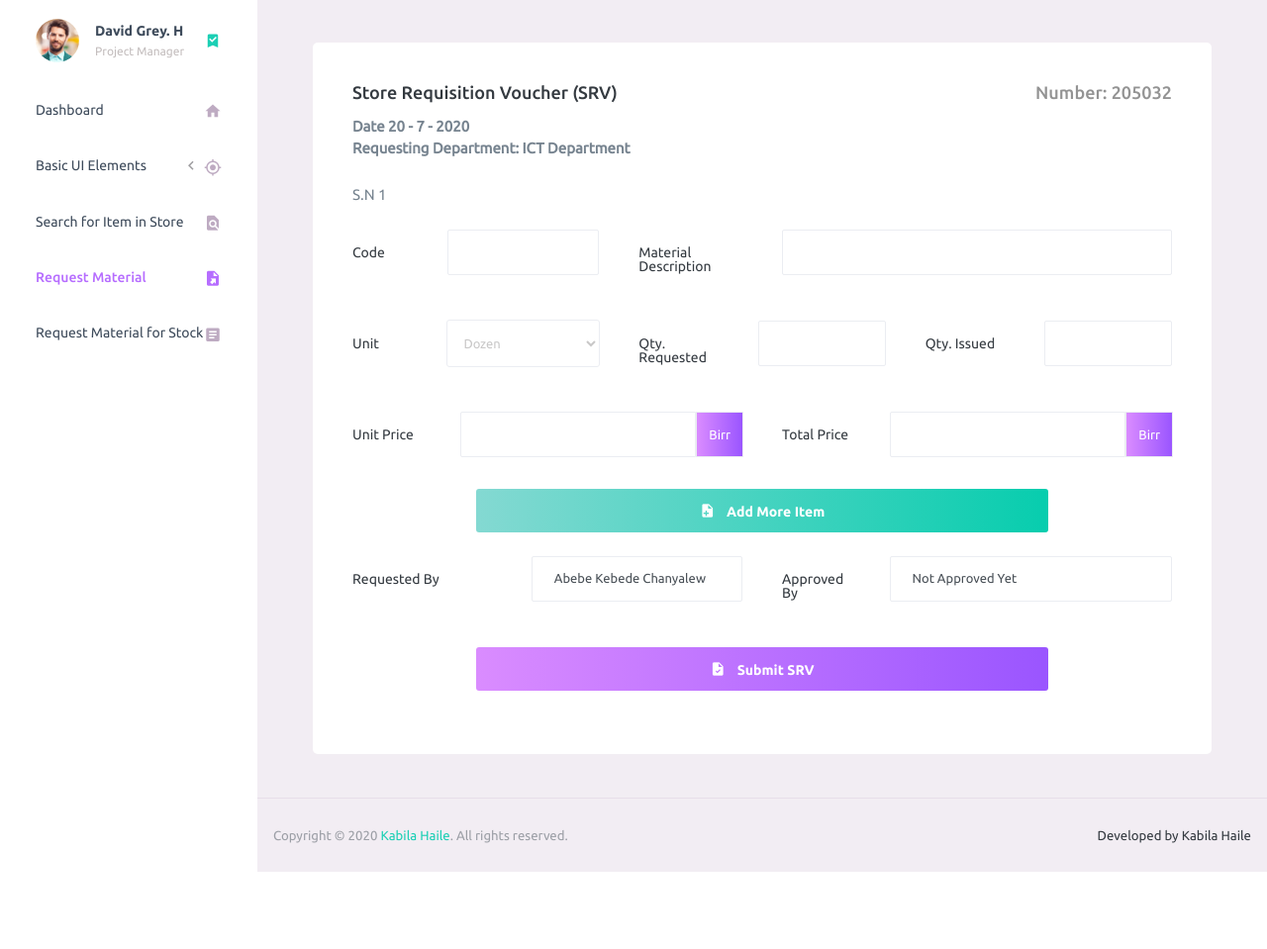
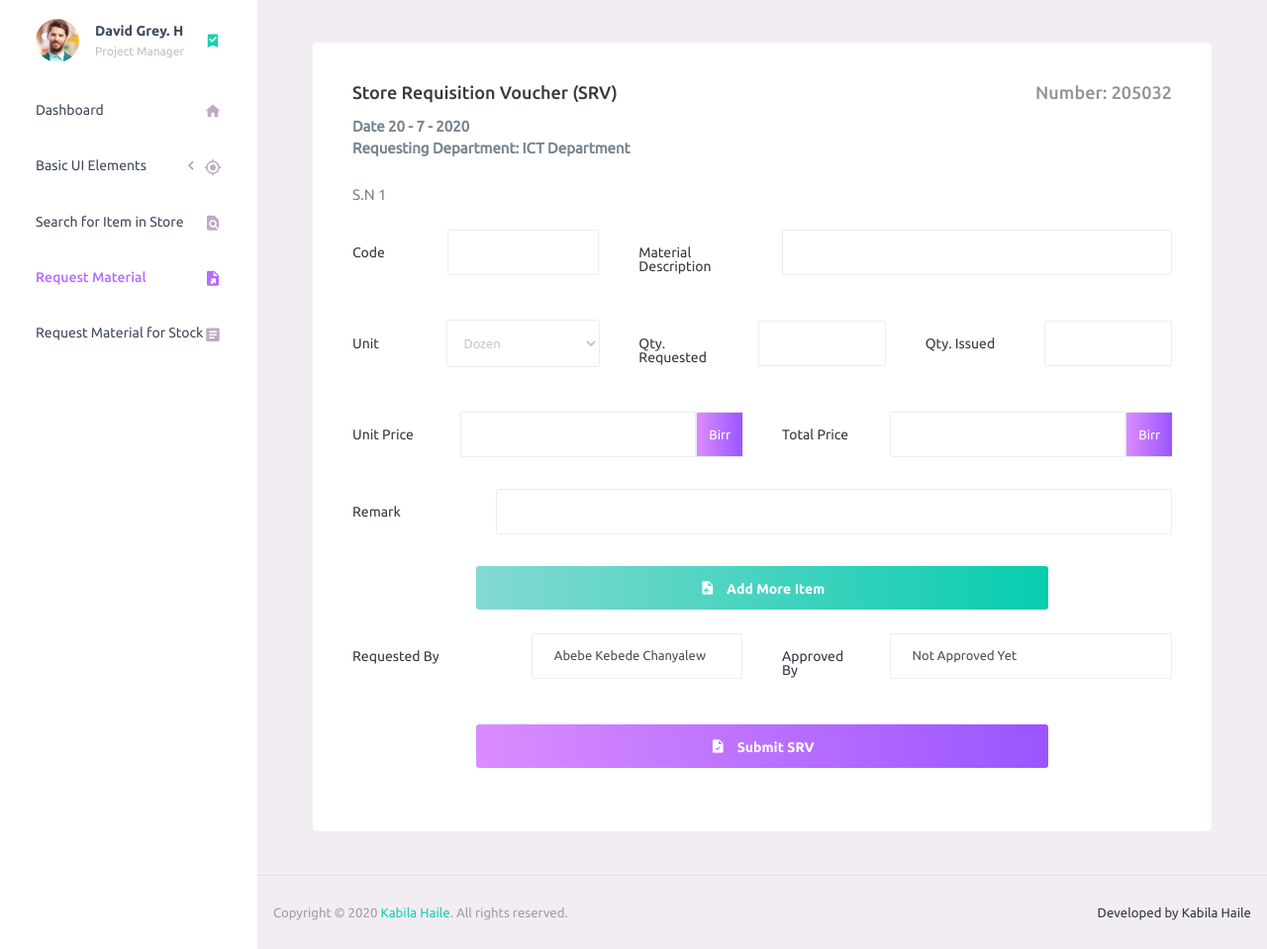
Before and after one commit to kabJhai/Store-Management-System, a PHP site: page /srv in a window 1280 px wide. Shown: the part 71-1030 px from the top of the page at 99% size. Before the commit the page ends 952 px from the top, so only its background shows below. Run offline with PHP 8.4, Linux system fonts and the light colour scheme.

Commit message:
Form UI done

```diff
--- a/srv.php
+++ b/srv.php
@@ -74,13 +74,14 @@ include "includes/sidebar.php";
                               </div>
                             </div>
                           </div>
+
                           <div class="row">
                             <div class="col-md-6">
                               <div class="form-group row">
                                 <label class="col-sm-3 col-form-label">Unit Price</label>
                                 <div class="col-sm-9">
                                   <div class="input-group">
-                                    <input type="text" class="form-control" aria-label="Amount (to the nearest dollar)">
+                                    <input type="text" class="form-control" >
                                       <div class="input-group-prepend">
                                         <span class="input-group-text bg-gradient-primary text-white">Birr</span>
                                       </div>
@@ -93,7 +94,7 @@ include "includes/sidebar.php";
                                 <label class="col-sm-3 col-form-label">Total Price</label>
                                 <div class="col-sm-9">
                                 <div class="input-group">
-                                    <input type="text" class="form-control" aria-label="Amount (to the nearest dollar)">
+                                    <input type="text" class="form-control">
                                       <div class="input-group-prepend">
                                         <span class="input-group-text bg-gradient-primary text-white">Birr</span>
                                       </div>
@@ -102,6 +103,17 @@ include "includes/sidebar.php";
                               </div>
                             </div>
                           </div>
+                      </div>
+
+                      <div class="row">
+                            <div class="col-md-12">
+                              <div class="form-group row">
+                                <label class="col-sm-2 col-form-label">Remark</label>
+                                <div class="col-sm-10">
+                                  <input type="text" class="form-control" />
+                                </div>
+                              </div>
+                            </div>
                       </div>
 
                       <div class="row">
```
